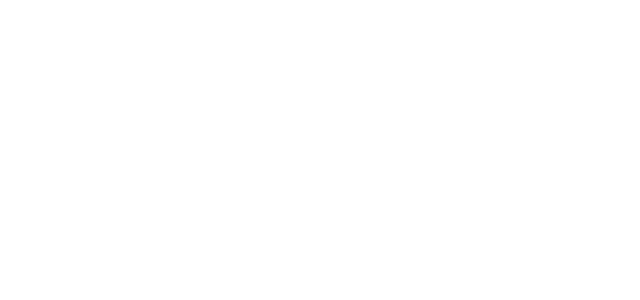
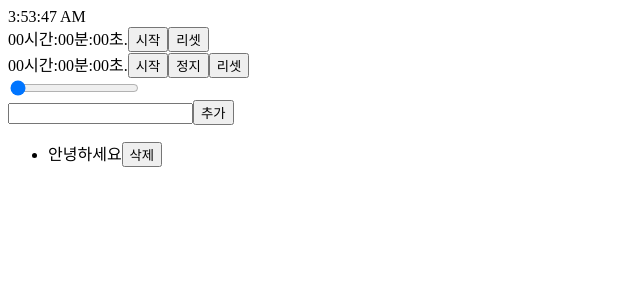
Before and after one commit to anonyfinger/Todo-list-web, a React (Vite) app: page / in a window 1280 px wide. Shown: the top 300 px of the page, without its empty margins (0-640 px from the left). Built offline with nearby package versions, Linux system fonts and the light colour scheme.

Commit message:
시간관련 UI생성(Clock, StopWatch, Timer)

```diff
--- a/src/App.jsx
+++ b/src/App.jsx
@@ -1,8 +1,178 @@
 import "./App.css";
-import PropTypes from "prop-types";
 import { useState, useRef, useEffect } from "react";
 
 function App() {
+  const [todo, setTodo] = useState([
+    {
+      id: Number(new Date()),
+      content: "안녕하세요",
+    },
+  ]);
 
+  return (
+    <>
+      <Clock />
+      <Stopwatch />
+      <Timer />
+      <TodoInput setTodo={setTodo} />
+      <TodoList todo={todo} setTodo={setTodo} />
+    </>
+  );
 }
+
+const Clock = () => {
+  const [time, setTime] = useState(new Date());
+
+  useEffect(() => {
+    setInterval(() => {
+      setTime(new Date());
+    }, 1000);
+  }, []);
+
+  return <div>{time.toLocaleTimeString()}</div>;
+};
+
+//타이머 함수
+const formatTime = (seconds) => {
+  const timeString = `${String(Math.floor(seconds / 3600)).padStart(
+    2,
+    "0"
+  )}시간:${String(Math.floor((seconds % 3600) / 60)).padStart(
+    2,
+    "0"
+  )}분:${String(Math.floor(seconds % 60)).padStart(2, "0")}초.`;
+  return timeString;
+};
+// Stopwatch
+
+const Stopwatch = () => {
+  const [time, setTime] = useState(0);
+  const [isOn, setIsOn] = useState(false);
+  const timerRef = useRef(null);
+
+  useEffect(() => {
+    if (isOn === true) {
+      const timerId = setInterval(() => {
+        setTime((prev) => prev + 1);
+      }, 1000);
+      timerRef.current = timerId;
+    } else {
+      clearInterval(timerRef.current);
+    }
+  }, [isOn]);
+
+  return (
+    <div>
+      {formatTime(time)}
+      <button onClick={() => setIsOn((prev) => !prev)}>
+        {isOn ? "종료" : "시작"}
+      </button>
+      <button
+        onClick={() => {
+          setTime(0);
+          setIsOn(false);
+        }}
+      >
+        리셋
+      </button>
+    </div>
+  );
+};
+
+// Timer
+const Timer = () => {
+  const [startTime, setStartTime] = useState(0);
+  const [isOn, setIsOn] = useState(false);
+  const [time, setTime] = useState(0);
+  const timerRef = useRef(null);
+
+  useEffect(() => {
+    if (isOn && time > 0) {
+      const timerId = setInterval(() => {
+        setTime((prev) => prev - 1);
+      }, 1000);
+      timerRef.current = timerId;
+    } else if (!isOn || time === 0) {
+      clearInterval(timerRef.current);
+    }
+    return () => clearInterval(timerRef.current);
+  }, [isOn, time]);
+
+  return (
+    <div>
+      <div>
+        {time ? formatTime(time) : formatTime(startTime)}
+        <button
+          onClick={() => {
+            setIsOn(true);
+            setTime(time ? time : startTime);
+            setStartTime(0);
+          }}
+        >
+          시작
+        </button>
+        <button onClick={() => setIsOn(false)}>정지</button>
+        <button
+          onClick={() => {
+            setTime(0);
+            setIsOn(false);
+          }}
+        >
+          리셋
+        </button>
+      </div>
+      <input
+        type="range"
+        value={startTime}
+        min="0"
+        max="3600"
+        step="30"
+        onChange={(event) => setStartTime(event.target.value)}
+      />
+    </div>
+  );
+};
+
+const TodoInput = ({ setTodo }) => {
+  const inputRef = useRef(null);
+  const addTodo = () => {
+    const newTodo = {
+      id: Number(new Date()),
+      content: inputRef.current.value,
+    };
+    setTodo((prev) => [...prev, newTodo]);
+  };
+  return (
+    <>
+      <input ref={inputRef} />
+      <button onClick={addTodo}>추가</button>
+    </>
+  );
+};
+
+const TodoList = ({ todo, setTodo }) => {
+  return (
+    <ul>
+      {todo.map((el) => (
+        <Todo key={el.id} todo={el} setTodo={setTodo} />
+      ))}
+    </ul>
+  );
+};
+
+const Todo = ({ todo, setTodo }) => {
+  return (
+    <li>
+      {todo.content}
+      <button
+        onClick={() => {
+          setTodo((prev) => prev.filter((el) => el.id !== todo.id));
+        }}
+      >
+        삭제
+      </button>
+    </li>
+  );
+};
+
 export default App;
```
